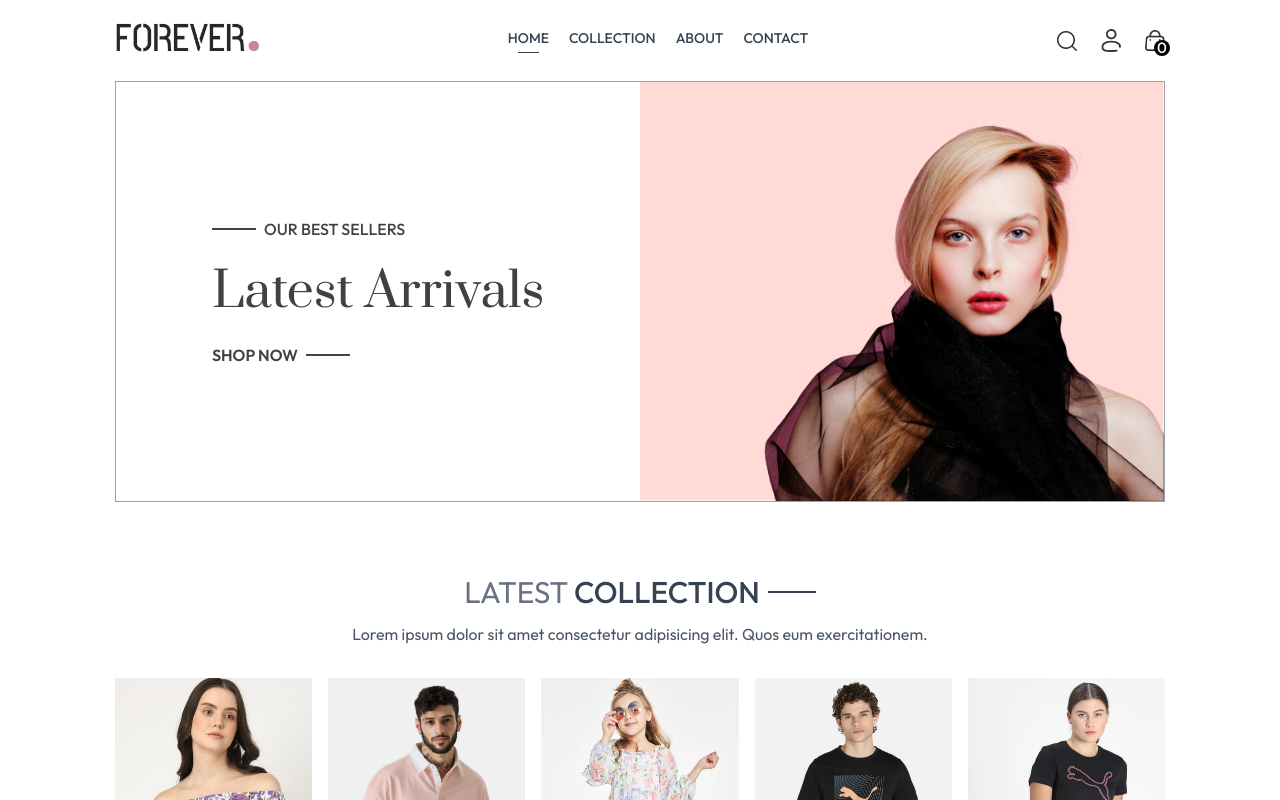
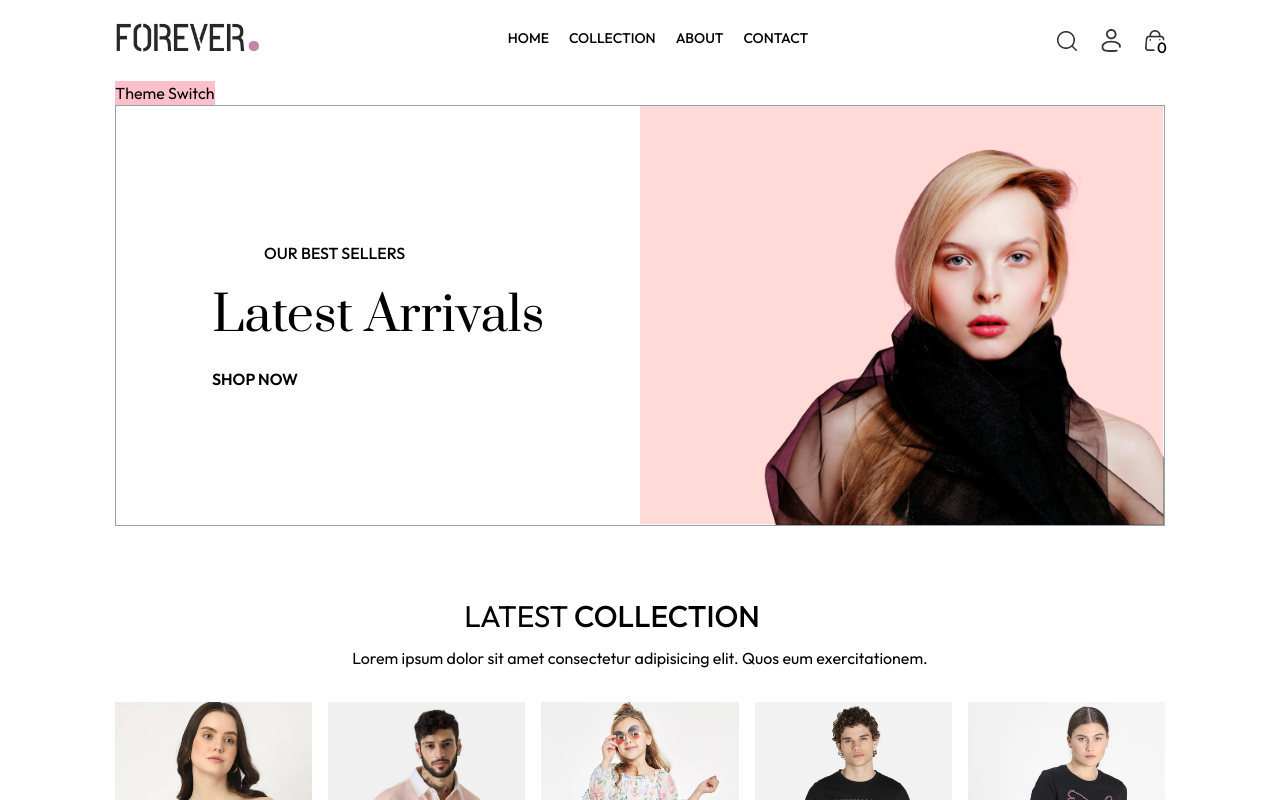
Before and after one commit to hellokristinafaye/clothing-ecommerce, a React (Vite) app: page / in a window 1280 px wide. Shown: the top 800 px of the page. Built offline with nearby package versions, Linux system fonts and the light colour scheme.

Commit message:
Theme Switch button works! Now to refine

```diff
--- a/src/App.jsx
+++ b/src/App.jsx
@@ -1,4 +1,4 @@
-import React from 'react'
+import React, { useState } from 'react'
 import { Routes, Route } from 'react-router-dom';
 import Home from './pages/Home';
 import Collection from './pages/Collection';
@@ -17,30 +17,40 @@ import { ToastContainer, toast } from 'react-toastify';
 
 const App = () => {
 
+  const [theme, setTheme] = useState();
 
+  const switchTheme = () => {
+    setTheme(theme === 'light' ? 'dark' : 'light');
+    console.log(theme);
+  }
 
   return (
-    <div className="px-4 sm:px-[5vw] md:px-[7vw] lg:px-[9vw]">
-      <ToastContainer  />
-      <Navbar/>
+    <div
+      data-theme={theme}
+      className="px-4 sm:px-[5vw] md:px-[7vw] lg:px-[9vw]"
+    >
+      <ToastContainer />
+      <Navbar />
+      <button onClick={switchTheme} className="theme-switch">
+        Theme Switch
+      </button>
       <SearchBar />
 
       <Routes>
-        <Route path="/" element={<Home/>} />
-        <Route path="/collection" element={<Collection/>} />
-        <Route path="/about" element={<About/>} />
-        <Route path="/contact" element={<Contact/>} />
-        <Route path="/product/:productId" element={<Product/>} />
-        <Route path="/cart" element={<Cart/>} />
-        <Route path="/login" element={<Login/>} />
-        <Route path="/place-order" element={<PlaceOrder/>} />
-        <Route path="/orders" element={<Orders/>} />
+        <Route path="/" element={<Home />} />
+        <Route path="/collection" element={<Collection />} />
+        <Route path="/about" element={<About />} />
+        <Route path="/contact" element={<Contact />} />
+        <Route path="/product/:productId" element={<Product />} />
+        <Route path="/cart" element={<Cart />} />
+        <Route path="/login" element={<Login />} />
+        <Route path="/place-order" element={<PlaceOrder />} />
+        <Route path="/orders" element={<Orders />} />
       </Routes>
 
-      <Footer/>
-
+      <Footer />
     </div>
-  )
+  );
 }
 
 export default App
--- a/src/index.css
+++ b/src/index.css
@@ -2,13 +2,11 @@
 @import "tailwindcss";
 /* Google Fonts Outfit and Prata; tailwind. */
 
-a.active hr{
+a.active hr {
     display: block;
 }
 
-*{
-    font-family: Outfit, sans-serif;
-}
+
 
 .prata-regular {
     font-family: "Prata", serif;
@@ -20,8 +18,30 @@ a.active hr{
     display: none;
 }
 
+
+.theme-switch {
+    background: pink;
+    cursor: pointer;
+}
+
+:root {
+    --background-color: #fff;
+    --text-primary: #000;
+}
+[data-theme='dark'] {
+    --background-color: #000;
+    --text-primary: #fff;
+}
+* {
+    font-family: Outfit, sans-serif;
+    background: var(--background-color);
+    color: var(--text-primary);
+}
+
+
+
 @media(max-width:640px) {
-    a.active{
+    a.active {
         background-color: black;
         color: white;
     }
```
